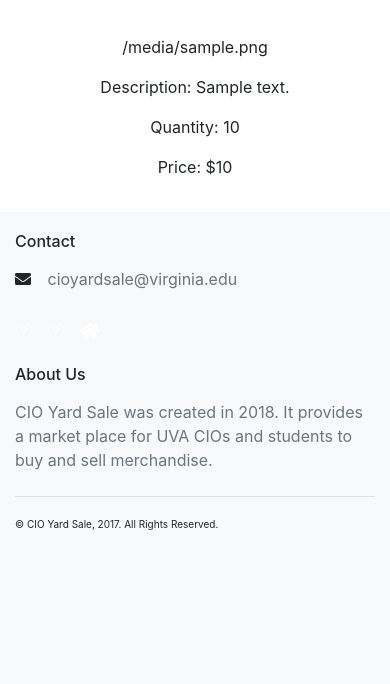
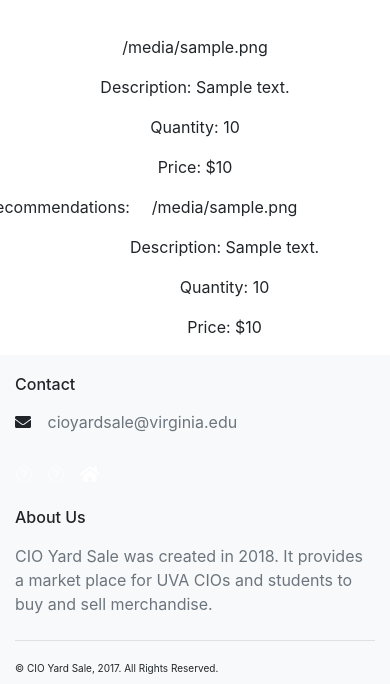
Before and after one commit to aidanlanden22/CioYardSale_public, a Django app: template web/frontend/templates/item.html in a window 390 px wide. Shown: the part 304-988 px from the top of the page. Before the commit the page ends 834 px from the top, so only its background shows below. Run offline with Django 3.2, Linux system fonts and the light colour scheme; the template is opened without the code that fills it: most values are stand-ins (such as "Sample title", 1, 10 or a date in 2020); parts of the project's set-up code (start-up, migrations or seed data) failed here and were passed over; some libraries are stand-ins or nearby versions.

Commit message:
viei recs on item page test

```diff
--- a/web/frontend/templates/item.html
+++ b/web/frontend/templates/item.html
@@ -30,6 +30,19 @@
 		<p>Price: ${{ item.fields.price }}</p>
 
   </div>
+<p>Recommendations:</p>
+    {% for rec in recs %}
+<div class="row">
+  <div class="col-md-4 mx-auto text-center">
+		<p>{{ rec.fields.picture }}</p>
+
+		<p>Description: {{ rec.fields.description }}</p>
+		<p>Quantity: {{ rec.fields.quantity }}</p>
+		<p>Price: ${{ rec.fields.price }}</p>
+
+  </div>
+    {% endfor %}
+
 </div>
 
 
```
Also changed, not shown: web/frontend/views.py (+17 -1 lines).
